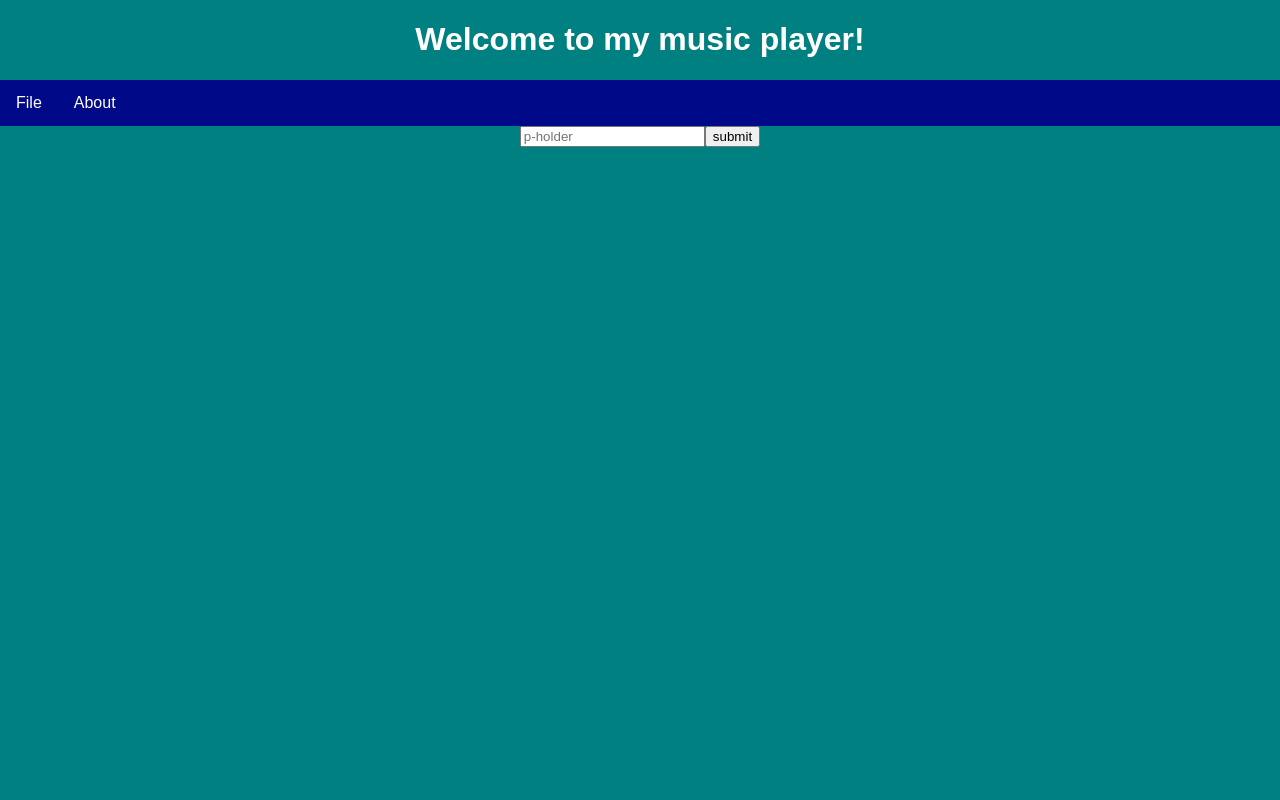
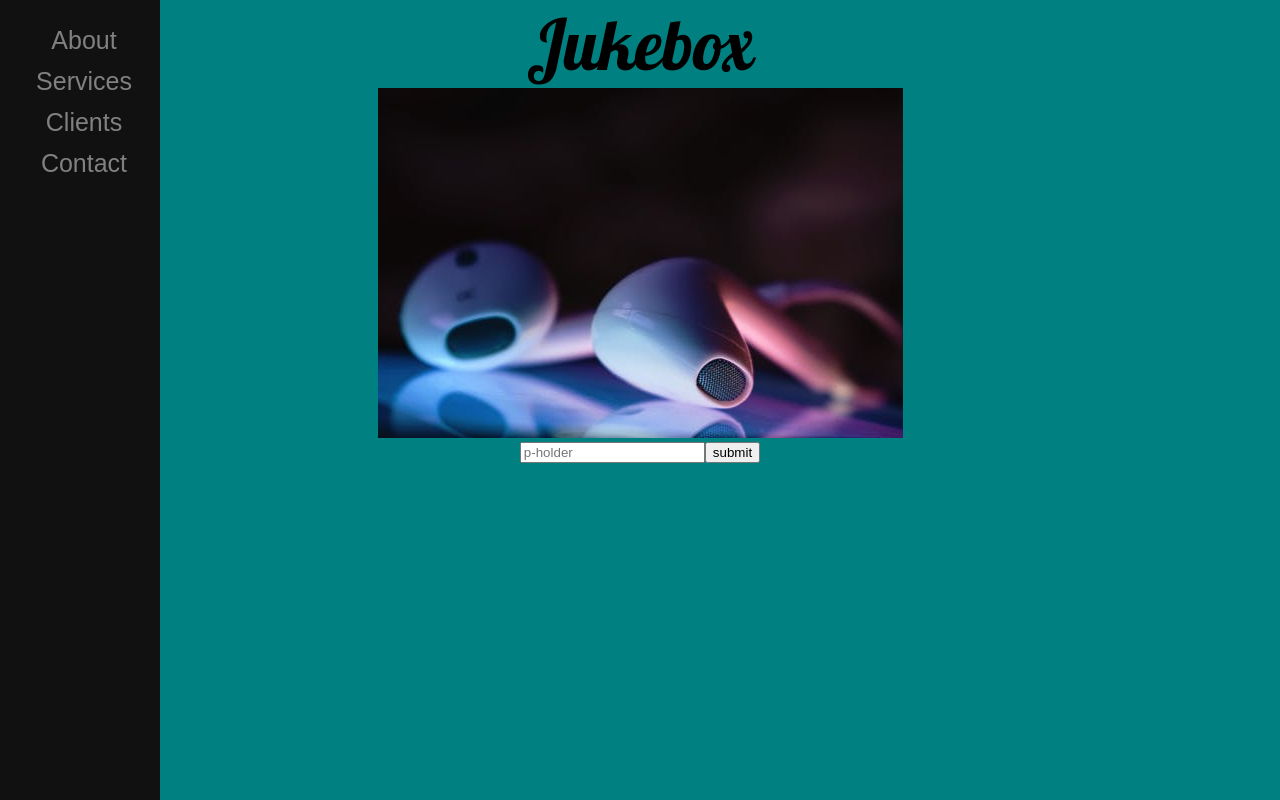
Before and after one commit to AlexanderMinser/Jukebox, a React (Create React App) app in the folder jukebox/: page / in a window 1280 px wide. Built offline with nearby package versions, Linux system fonts and the light colour scheme; no server answers.

Commit message:
Changed page layout

```diff
--- a/jukebox/public/index.html
+++ b/jukebox/public/index.html
@@ -19,7 +19,8 @@
       work correctly both with client-side routing and a non-root public URL.
       Learn how to configure a non-root public URL by running `npm run build`.
     -->
-    <title>Jukebox App</title>
+    <link href="https://fonts.googleapis.com/css?family=Lobster" rel="stylesheet">
+    <title>Jukebox</title>
   </head>
   <body>
     <noscript>
--- a/jukebox/src/App.js
+++ b/jukebox/src/App.js
@@ -73,24 +73,19 @@ class App extends Component {
       <div className="App">
         <style>{'body { background-color: teal; }'}</style>
 
-        <header>
-            <title>Jukebox App</title>
 
-        </header>
-        <h1 className="titleBar">Welcome to my music player!</h1>
+        <div className="titleBar">Jukebox</div>
+        <div className="titleBottom"></div>
+        <img src={require("./images/earbuds.jpeg")}  alt="earbuds"/>
 
-        <div className="navbar">
-            <div className="file">
-                <button className="dropbtn">File
-                    <i className="fa fa-caret-down"></i>
-                </button>
-               <div className="dropdown-content">
-                    <a href="">Load</a>
-                    <a href="">Save</a>
-                  </div>
-            </div>
-            <a id="about" href="#about">About</a>
+
+        <div className="sidenav">
+          <a href="#">About</a>
+          <a href="#">Services</a>
+          <a href="#">Clients</a>
+          <a href="#">Contact</a>
         </div>
+
         <DirectoryFiles />
       </div>
     );
--- a/jukebox/src/css_sheet.css
+++ b/jukebox/src/css_sheet.css
@@ -1,78 +1,60 @@
 
 
 .titleBar {
-    font: Courier;
-    color: White;
+    /*position: absolute;*/
+    font-family: 'Lobster', cursive;
+    font-size: 70px;
+    color: Black;
+    top: 0px;
+    height: 12%;
+    width: 100%;
+    background: linear-gradient(to bottom, #1F4E79 0%, #1F4E79 50);
 }
 
-
-.navbar {
-    overflow: hidden;
-    background-color:  rgb(0, 9, 136);
-    font-family: Arial;
-  }
-
-/* Links inside the navbar */
-.navbar a {
-    float: left;
-    font-size: 16px;
-    color: white;
-    text-align: center;
-    padding: 14px 16px;
-    text-decoration: none;
+.titleBottom {
+    height: 5%;
+    width: 100%;
+    color: aqua;
+    background: linear-gradient(to bottom, aqua 0%, aqua 50);
 }
 
-/* The dropdown container */
-.file {
-    float: left;
-    overflow: hidden;
+/* The sidebar menu */
+.sidenav {
+    height: 100%; /* Full-height: remove this if you want "auto" height */
+    width: 160px; /* Set the width of the sidebar */
+    position: fixed; /* Fixed Sidebar (stay in place on scroll) */
+    z-index: 1; /* Stay on top */
+    top: 0; /* Stay at the top */
+    left: 0;
+    background-color: #111; /* Black */
+    overflow-x: hidden; /* Disable horizontal scroll */
+    padding-top: 20px;
 }
 
-/* Dropdown button */
-.file .dropbtn {
-    font-size: 16px;
-    border: none;
-    outline: none;
-    color: white;
-    padding: 14px 16px;
-    background-color: inherit;
-    font-family: inherit; /* Important for vertical align on mobile phones */
-    margin: 0; /* Important for vertical align on mobile phones */
+/* The navigation menu links */
+.sidenav a {
+    padding: 6px 8px 6px 16px;
+    text-decoration: none;
+    font-size: 25px;
+    color: #818181;
+    display: block;
 }
 
-/* Add a red background color to navbar links on hover */
-.navbar a:hover, .dropbtn .file:hover #about:hover{
-   background-color: rgb(152, 148, 207);
+/* When you mouse over the navigation links, change their color */
+.sidenav a:hover {
+    color: #f1f1f1;
 }
 
-/* Dropdown content (hidden by default) */
-.dropdown-content {
-    display: none;
-    position: absolute;
-    background-color: #5d7fb3;
-    min-width: 135px;
-    box-shadow: 0px 8px 16px 0px rgba(0,0,0,0.2);
-    z-index: 1;
+/* Style page content */
+.main {
+    margin-left: 160px; /* Same as the width of the sidebar */
+    padding: 0px 10px;
 }
 
-/* Links inside the dropdown */
-.dropdown-content a {
-    float: none;
-    color: black;
-    padding: 12px 16px;
-    text-decoration: none;
-    display: block;
-    text-align: left;
-}
-
-/* Add a grey background color to dropdown links on hover */
-.dropdown-content a:hover {
-    background-color: #ddd;
-}
-
-/* Show the dropdown menu on hover */
-.file:hover .dropdown-content {
-    display: block;
+/* On smaller screens, where height is less than 450px, change the style of the sidebar (less padding and a smaller font size) */
+@media screen and (max-height: 450px) {
+    .sidenav {padding-top: 15px;}
+    .sidenav a {font-size: 18px;}
 }
 
 /*
```
Also changed, not shown: jukebox/src/RolleteQaku-Regular.ttf (added), jukebox/src/images/earbuds.jpeg (added).
